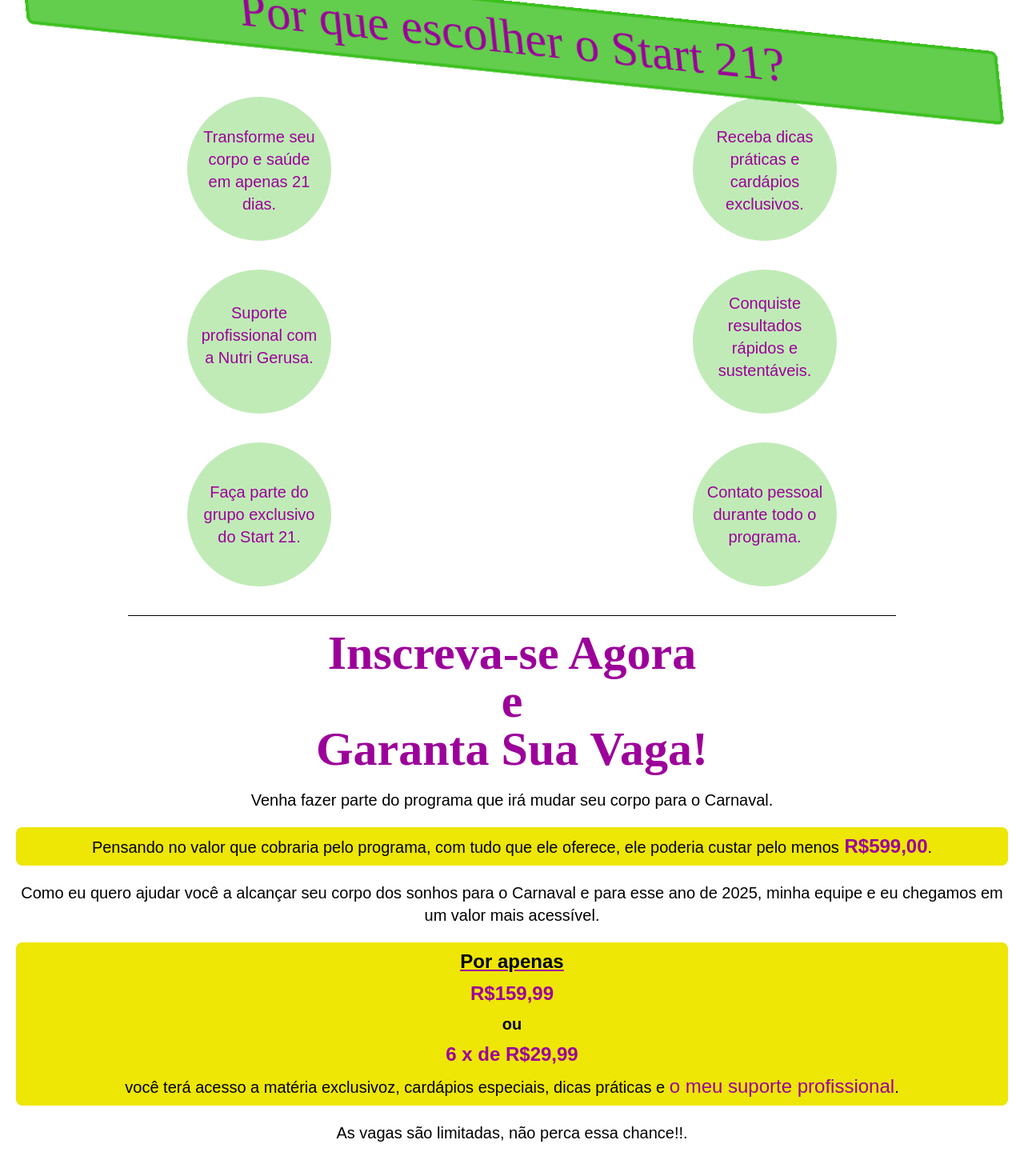
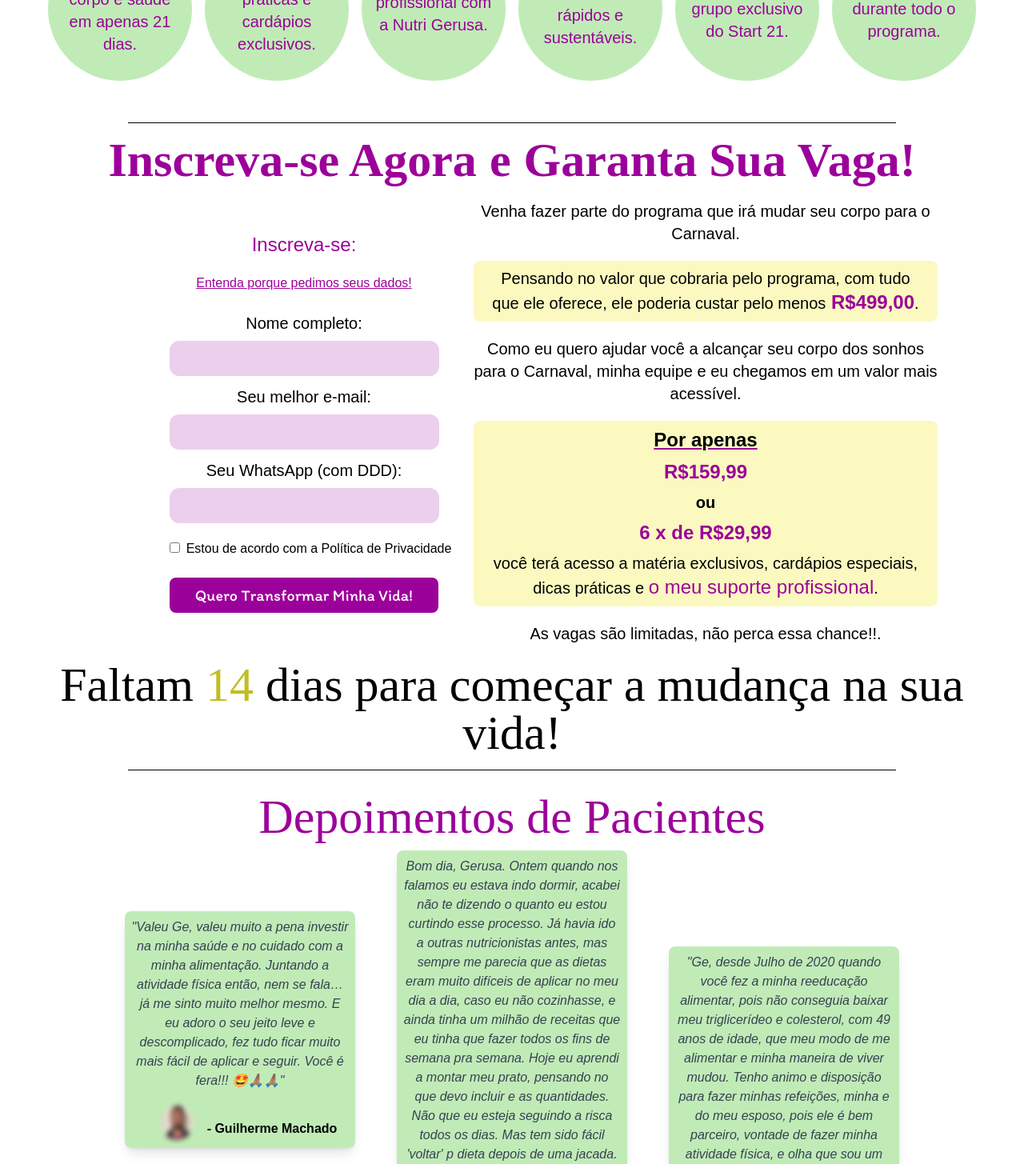
Before and after one commit to tuca222/ProgramaStart21, a React (Create React App) app: page / in a window 1280 px wide. Shown: the part 2040-3495 px from the top of the page at 80% size. Built offline with nearby package versions, Linux system fonts and the light colour scheme; a web font is replaced by a local one.

Commit message:
Integrando com a API

```diff
--- a/api/proxy.js
+++ b/api/proxy.js
@@ -1,7 +1,7 @@
 export default async function handler(req, res) {
     if (req.method === 'POST') {
         try {
-            const response = await fetch('https://script.google.com/macros/s/AKfycbxcs4d4B6DHvNPunDDWgoD6SDi5lDmmZgbYY9z8gwRHS-igK0JDkgRpnJjGswzoB6yTUA/exec', {
+            const response = await fetch('https://script.google.com/macros/s/AKfycbze0gpCV8SyV4zT4vNTcs5bKyM-zm_Oc5AsMc2xwD7Y8J5aTZuCpMUSE-cEoYLbe6aD/exec', {
                 method: 'POST',
                 headers: { 'Content-Type': 'application/json' },
                 body: JSON.stringify(req.body)
--- a/src/components/BenefitsSection.jsx
+++ b/src/components/BenefitsSection.jsx
@@ -4,15 +4,15 @@ import "@fontsource/inria-sans"
 
 const BenefitsSection = () => {
     return (
-      <div className="font-inria text-xl">
-
-        <div className=" text-purple-default mb-7 mt-7 ml-9 mr-9 mx-auto border-x-4 border-green-default transform skew-x-6 border-y-4 skew-y-6 rounded-lg bg-green-default">
+      <div className="font-inria text-xl flex justify-center items-center flex-col">
+        <div className=" text-purple-default mb-7 mt-7 ml-9 mr-9 mx-auto border-x-4 border-green-default transform skew-x-6 border-y-4 skew-y-6 rounded-lg bg-green-default md:w-96">
             <h1 className="font-italianno text-6xl p-3">
                 Por que escolher o Start 21?
             </h1>
         </div>
 
-        <div className="flex justify-center items-center m-2 mb-9">
+        <div className="md:flex md:flex-row md:justify-center md:items-center">
+          <div className="flex justify-center items-center m-2 mb-9 gap-4">
             <div className="text-purple-default bg-green-light rounded-full w-[180px] h-[180px] px-4 py-9 mx-auto">
               <p>Transforme seu corpo e saúde em apenas 21 dias.</p>
             </div>
@@ -21,7 +21,7 @@ const BenefitsSection = () => {
             </div>
           </div>
 
-        <div className="flex justify-center items-center m-2 mb-9">
+          <div className="flex justify-center items-center m-2 mb-9 gap-4">
             <div className="text-purple-default bg-green-light rounded-full w-[180px] h-[180px] px-4 py-10 mx-auto">
               <p>Suporte profissional com a Nutri Gerusa.</p>
             </div>
@@ -30,7 +30,7 @@ const BenefitsSection = () => {
             </div>
           </div>
 
-        <div className="flex justify-center items-center m-2 mb-9">
+          <div className="flex justify-center items-center m-2 mb-9 gap-4">
             <div className="text-purple-default bg-green-light rounded-full w-[180px] h-[180px] px-4 py-12 mx-auto">
               <p>Faça parte do grupo exclusivo do Start 21.</p>
             </div>
@@ -38,9 +38,7 @@ const BenefitsSection = () => {
               <p>Contato pessoal durante todo o programa.</p>
             </div>
           </div>
-
-
-
+        </div>
       </div>
     );
   };
--- a/src/components/FAQSection.jsx
+++ b/src/components/FAQSection.jsx
@@ -29,7 +29,7 @@ const FaqSection = () => {
     },
     {
       question: 'Irá ter reembolso?',
-      answer: 'Como assim que o eu pagamento for confirmado eu e minha equipe já estaremos fazendo tudo para te dar  melhor atendimento o Start 21 não terá reembolso. Por isso, tenha certeza de que você está comprometido ou comprometida com a sua transformação e que você irá seguir todas as orientações que serão passadas.',
+      answer: 'Assim que o seu pagamento for confirmado, eu e minha equipe já estaremos fazendo tudo para te dar o melhor atendimento, então o Start 21 não terá reembolso. Por isso, tenha certeza de que você está comprometido ou comprometida com a sua transformação e que você irá seguir todas as orientações que serão passadas.',
     },
     {
       question: 'Preciso de ajuda, ainda tenho algumas dúvidas!',
--- a/src/components/RegistrationSection.jsx
+++ b/src/components/RegistrationSection.jsx
@@ -1,4 +1,5 @@
-import React, { useState, useRef } from "react";
+import React, { useState } from "react";
+// import React, { useState, useRef } from "react";
 import "@fontsource/itim";
 import "@fontsource/inria-sans"
 import "@fontsource/italianno"
@@ -8,6 +9,8 @@ const RegistrationSection = ({ id }) => {
     const [nomeCompleto, setNomeCompleto] = useState('');
     const [email, setEmail] = useState('');
     const [whatsapp, setWhatsapp] = useState('');
+
+    // const [cadastrarClicked, setCadastrarClicked] = useState(false);
 
     const [privacidadeClicked, setPrivacidadeClicked] = useState(false);
 
@@ -99,18 +102,25 @@ const RegistrationSection = ({ id }) => {
 
         if (valid) {
             try{
-                console.log("Enviou os dados:")
-                console.log("Nome: ", nomeCompleto)
-                console.log("Email: ", email)
-                console.log("WhatsApp: ", whatsapp)
+                // setCadastrarClicked(true);
+
+                const response = await fetch('/api/proxy', {
+                    method: 'POST',
+                    headers: { 'Content-Type': 'application/json' },
+                    body: JSON.stringify({ nomeCompleto, email, whatsapp })
+                  });
+
+                const data = await response.json();
+                console.log('Dados enviados com sucesso:', data.message);
             } catch (error) {
-                console.log("Erro ao enviar os dados: ", error)
+                console.error('Erro ao enviar os dados:', error);
             }
         }
     }
 
     return (
-        <div id={id} className="font-inria text-xl px-5">
+        <div id={id} className="font-inria text-xl px-5 md:flex md:flex-col md:items-center md:justify-center">
+            <div className="md:flex md:flex-row md:justify-center md:items-center md:gap-4">
                 <h1 className="font-italianno font-bold text-6xl text-purple-default">
                     Inscreva-se Agora
                 </h1>
@@ -120,42 +130,16 @@ const RegistrationSection = ({ id }) => {
                 <h1 className="font-italianno font-bold text-6xl text-purple-default">
                     Garanta Sua Vaga!
                 </h1>
-            <p className="mt-5">
-                Venha fazer parte do programa que irá mudar seu corpo para o Carnaval.
-            </p>
-            <p className="mt-5 bg-yellow-default rounded-lg py-2 px-4">
-                Pensando no valor que cobraria pelo programa, com tudo que ele oferece, ele poderia custar pelo menos
-                <span className="font-bold text-purple-default text-2xl"> R$599,00</span>.
-            </p>
-            <p className="mt-5">
-                Como eu quero ajudar você a alcançar seu corpo dos sonhos para o Carnaval e para esse ano de 2025, minha equipe e eu chegamos em um valor mais acessível.
-            </p>
-            <div className="mt-5 bg-yellow-default rounded-lg py-2 px-4">
-                <p>
-                    <span className="underline decoration-purple-default text-2xl font-bold">Por apenas</span>
-                </p>
-                <p className="mt-2 mb-2">
-                    <span className="text-purple-default text-2xl font-bold">R$159,99</span>
-                </p>
-                <p>
-                    <span className="text-xl font-bold">ou</span>
-                </p>
-                <p className="mt-2 mb-2">
-                    <span className="text-purple-default text-2xl font-bold">6 x de R$29,99</span>
-                </p>
-                <p>
-                    você terá acesso a matéria exclusivoz, cardápios especiais, dicas práticas e <spam className="text-purple-default text-2xl">o meu suporte profissional</spam>.
-                </p>
             </div>
 
-            <p className="mt-5">
-                As vagas são limitadas, não perca essa chance!!.
-            </p>
-            <h2 className="text-purple-default mt-5 text-2xl">
+
+            <div className="md:flex md:flex-row md:justify-center md:items-center md:gap-5 md:ml-20">
+                <div>
+                    <h2 className="text-purple-default mt-5 text-2xl md:w-96">
                         Inscreva-se:
                     </h2>
                     <h2
-                className="text-purple-default mt-5 text-base"
+                        className="text-purple-default mt-5 text-base md:w-96"
                     >
                         <span
                             className="underline decoration-purple-default cursor-pointer"
@@ -165,7 +149,7 @@ const RegistrationSection = ({ id }) => {
                         </span>
                     </h2>
                     {privacidadeClicked && (
-                <div className="mt-4 p-4 mb-4 bg-gray-200 text-gray-700 rounded-lg">
+                        <div className="mt-4 p-4 mb-4 bg-gray-200 text-gray-700 rounded-lg md:hidden">
                             <h3 className="text-purple-default font-bold">
                                 Nossa Política de Privacidade:
                             </h3>
@@ -192,8 +176,55 @@ const RegistrationSection = ({ id }) => {
                                     WhatsApp
                                 </a>.
                             </p>
+                            <button
+                                onClick={privacidadeClickedExpand}
+                                className="mt-4 bg-purple-default text-white hover:bg-purple-dark transition duration-300 rounded-lg font-itim p-2 px-8"
+                            >
+                                Fechar
+                            </button>
                         </div>
                     )}
+
+                    {privacidadeClicked && (
+                        <div className="fixed inset-0 items-center justify-center bg-black bg-opacity-50 z-50 hidden md:flex">
+                            <div className="bg-white p-8 rounded-lg shadow-lg max-w-lg">
+                                <h3 className="text-purple-default font-bold text-xl">
+                                    Nossa Política de Privacidade:
+                                </h3>
+                                <p className="mt-4">
+                                    Levamos sua privacidade e segurança a sério.
+                                </p>
+                                <p className="mt-4">
+                                    Seus dados são coletados para melhorar nossa comunicação durante o programa. Eles serão utilizados exclusivamente pela nossa equipe para o contato direto com você via WhatsApp, garantindo a inclusão no grupo exclusivo do programa.
+                                </p>
+                                <p className="mt-4">
+                                    Em hipótese alguma, seus dados serão vendidos, compartilhados ou divulgados para terceiros fora da nossa equipe.
+                                </p>
+                                <p className="mt-4">
+                                    Nos comprometemos a protegê-los e medidas de segurança adequadas foram implementadas para mantê-los seguro.
+                                </p>
+                                <p className="mt-8 text-purple-default">
+                                    Se você ficou com alguma dúvida sobre nossa Política de Privacidade, entre em contato conosco pelo{' '}
+                                    <a
+                                        href="https://wa.me/5548999694084?text=Oi,%20fiquei%20com%20dúvida%20na%20Política%20de%20Privacidade%20do%20Despertar%2040%2B"
+                                        target="_blank"
+                                        rel="noopener noreferrer"
+                                        className="text-green-600 underline"
+                                    >
+                                        WhatsApp
+                                    </a>.
+                                </p>
+                                <button
+                                    onClick={privacidadeClickedExpand}
+                                    className="mt-4 bg-purple-default text-white hover:bg-purple-dark transition duration-300 rounded-lg font-itim p-2 px-8"
+                                >
+                                    Fechar
+                                </button>
+                            </div>
+                        </div>
+                    )}
+
+
                     <form className="flex flex-col justify-center items-center mt-6">
                         <label>
                             Nome completo:
@@ -254,6 +285,42 @@ const RegistrationSection = ({ id }) => {
                         className="bg-purple-default text-white hover:bg-purple-dark transition duration-300 rounded-lg font-itim mt-6 p-2 px-8">
                         Quero Transformar Minha Vida!
                     </button>
+                </div>
+                <div className="md:w-3/6">
+                    <p className="mt-5">
+                        Venha fazer parte do programa que irá mudar seu corpo para o Carnaval.
+                    </p>
+                    <p className="mt-5 bg-yellow-light rounded-lg py-2 px-4">
+                        Pensando no valor que cobraria pelo programa, com tudo que ele oferece, ele poderia custar pelo menos
+                        <span className="font-bold text-purple-default text-2xl"> R$499,00</span>.
+                    </p>
+                    <p className="mt-5">
+                        Como eu quero ajudar você a alcançar seu corpo dos sonhos para o Carnaval, minha equipe e eu chegamos em um valor mais acessível.
+                    </p>
+                    <div className="mt-5 bg-yellow-light rounded-lg py-2 px-4">
+                        <p>
+                            <span className="underline decoration-purple-default text-2xl font-bold">Por apenas</span>
+                        </p>
+                        <p className="mt-2 mb-2">
+                            <span className="text-purple-default text-2xl font-bold">R$159,99</span>
+                        </p>
+                        <p>
+                            <span className="text-xl font-bold">ou</span>
+                        </p>
+                        <p className="mt-2 mb-2">
+                            <span className="text-purple-default text-2xl font-bold">6 x de R$29,99</span>
+                        </p>
+                        <p>
+                            você terá acesso a matéria exclusivos, cardápios especiais, dicas práticas e <spam className="text-purple-default text-2xl">o meu suporte profissional</spam>.
+                        </p>
+                    </div>
+
+                    <p className="mt-5">
+                        As vagas são limitadas, não perca essa chance!!.
+                    </p>
+                </div>
+            </div>
+
 
             <h2 className="font-italianno text-6xl mt-5">
                 Faltam <span className="text-yellow-dark"> {daysRemaing} </span>dias para começar a mudança na sua vida!
--- a/tailwind.config.js
+++ b/tailwind.config.js
@@ -18,6 +18,7 @@ module.exports = {
           dark: '#830281', // Roxo Escuro
         },
         yellow: {
+          light: 'rgba(238, 230, 5, 0.25)', // Amarelo Claro
           default: '#EEE605', // Amarelo
           dark: '#C2BD24', // Amarelo Curcuma
         },
```
Also changed, not shown: src/components/WeekSection.jsx (+8 -6 lines). Lines whose indentation alone changed are shown as unchanged.
